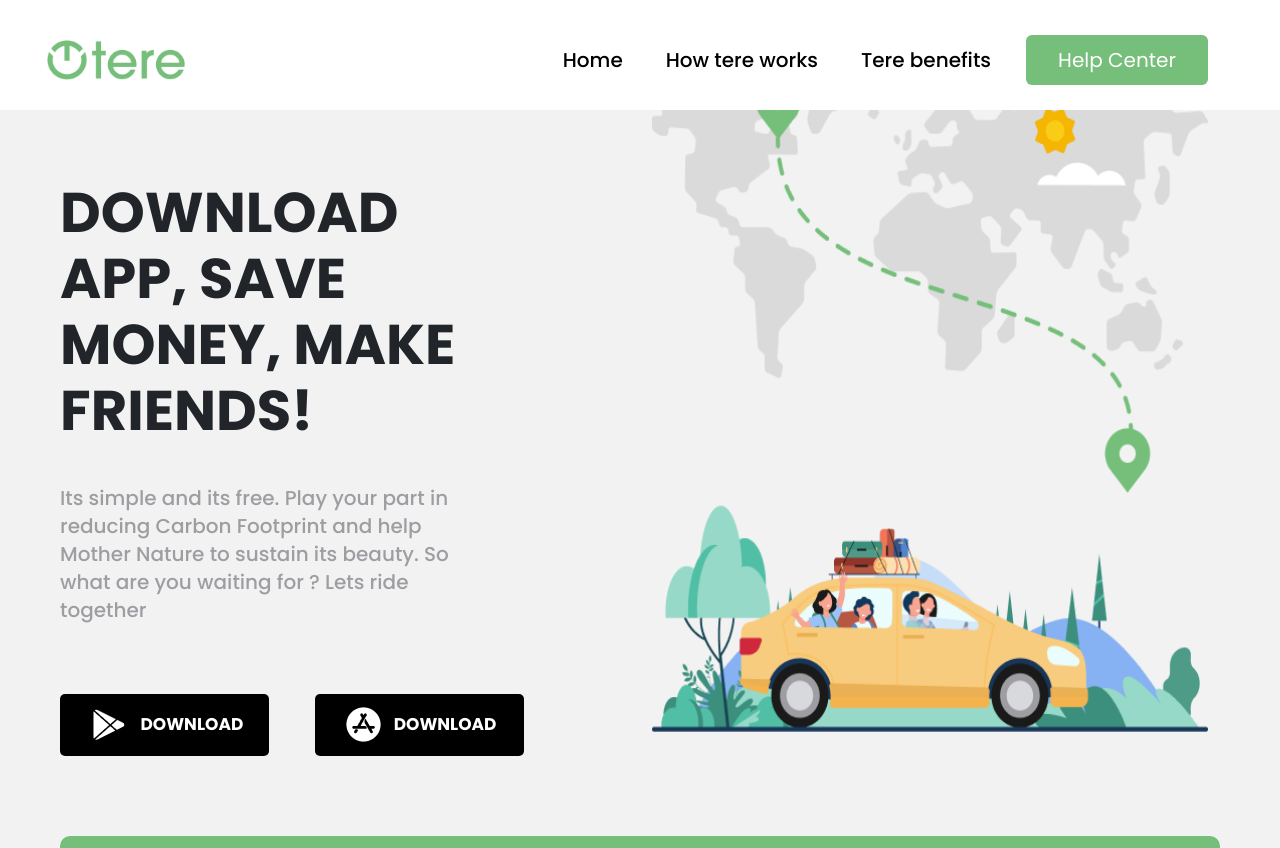
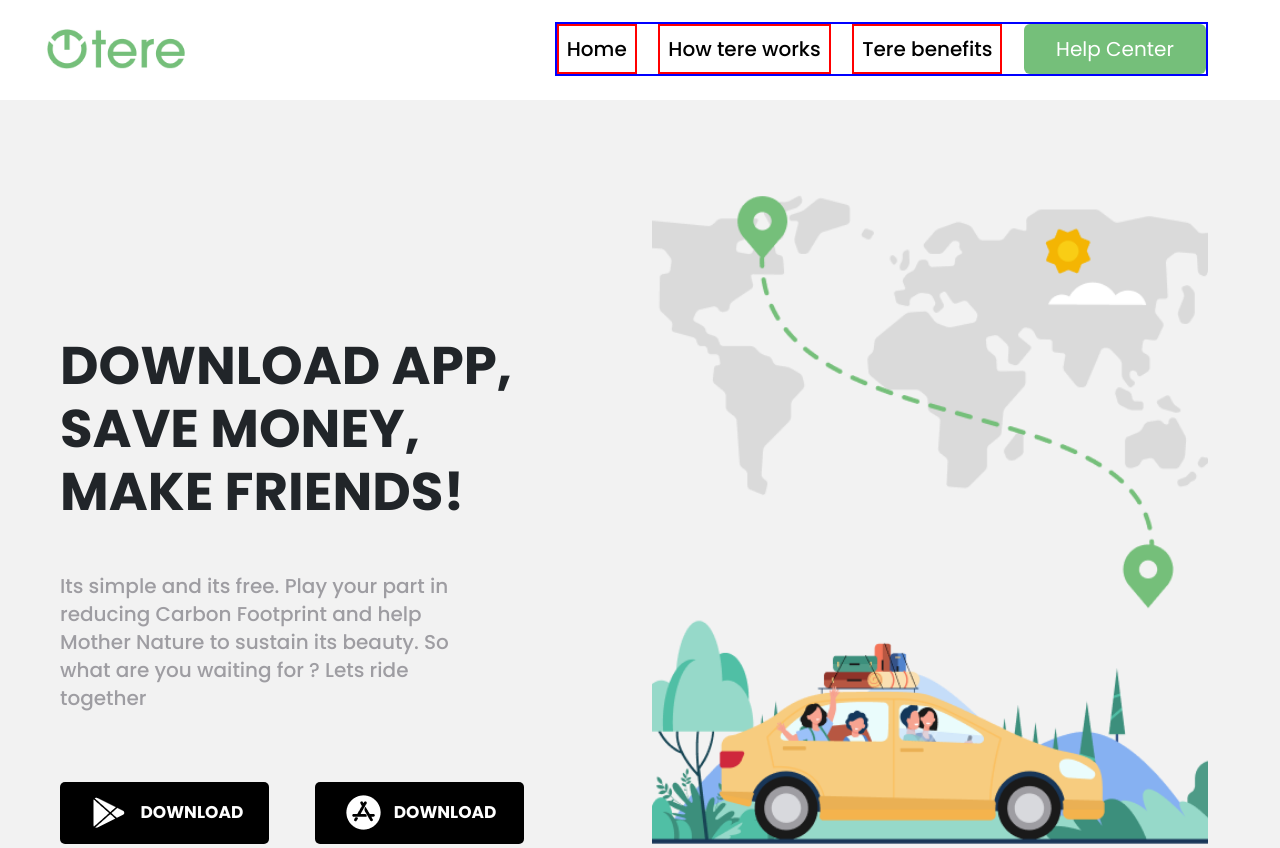
Before and after one commit to Hamidov2004/TERE-, a React (Create React App) app: page / in a window 1280 px wide. Shown: the top 848 px of the page. Built offline with nearby package versions, Linux system fonts and the light colour scheme; no server answers.

Commit message:
some changes in responsive

```diff
--- a/src/App.css
+++ b/src/App.css
@@ -10,6 +10,7 @@ body{
   font-family: "Poppins", sans-serif;
   font-weight: 500;
   font-style: normal;
+  position: relative;
 }
 .html{
   scroll-behavior: smooth;
@@ -20,7 +21,7 @@ body{
   background-color: white;
   display: flex;
   align-items: center;
-  padding: 35px 60px 25px 35px;
+  padding: 22px 60px 22px 35px;
 }
 .nav_img{
   width: 140px;
@@ -28,16 +29,20 @@ body{
 }
 .navbarUl{
   height: auto;
-  width: 65%;
+  width: 67%;
   display: flex;
   justify-content: space-between;
   align-items: center;
+  border: 2px solid blue;
 }
 .nav-link{
   font-size: 20px;
   color: black !important;
   transition: .2s ease-in-out;
+  word-wrap: normal;
+  border: 2px solid red;
 }
+
 .nav-link:hover{
   color:  #75BF7A !important
 }
@@ -54,13 +59,13 @@ body{
 }
 
 
-
 /* Footer container */
 
 .Footer_container{
   width: 100%;
   height: 520px;
   background-color: white;
+  position: relative;
 }
 .footer_box{
   display: flex;
@@ -68,7 +73,7 @@ body{
   justify-content: space-between;
   align-items: center;
   padding: 30px 60px;
-  /* border: 2px solid red; */
+  position: relative;
 }
 .footer_info_box{
   width: 15%;
@@ -114,7 +119,6 @@ body{
   color: white;
   border: none;
 }
-
 .Footer_reserved{
   display: flex;
   justify-content: center;
@@ -128,12 +132,15 @@ body{
 
 
 
+
 /* home page  */
 .Home_container{
   width: 100%;
   height: auto;
   background-color: rgb(242, 242, 242);
   padding: 50px 60px;
+  position: relative;
+  top: 100px;
 }
 
 .left_box{
--- a/src/Project2_component/Home.jsx
+++ b/src/Project2_component/Home.jsx
@@ -30,18 +30,18 @@ function Home() {
 
                         <form className="home_downloads">
                             <a className="h_download" href="#">
-                                <img src={playMarket} alt="" />
+                                <img src={playMarket} alt="rasm bor"/>
                                 DOWNLOAD
                             </a>
                             <a className="h_download" href="#">
-                                <img src={appStore} alt="" />
+                                <img src={appStore} alt="rasm bor" />
                                 DOWNLOAD
                             </a>
                         </form>
                     </div>
 
-                    <div className="d-none d-md-flex col-sm-12 col-lg-6 right_box my-4"   >
-                        <img src={mapImg} alt="" />
+                    <div className="d-none d-md-flex col-sm-12 col-lg-6 right_box" style={{marginTop:"45px"}} >
+                        <img src={mapImg} alt="rasm bor" />
                     </div>
 
                     <div className="Apply_box">
@@ -160,7 +160,7 @@ function Home() {
                         </div>
 
                         <div className="third_container_child third_container_child_seperate">
-                                <div className="third_child_left third_child_left_in2">
+                                <div className="third_child_left ">
                                     <div className="number_text">
                                         <span className="m-0" >02.</span>
                                         <h3>Earnings</h3>
--- a/src/Project2_component/Navbar.jsx
+++ b/src/Project2_component/Navbar.jsx
@@ -4,13 +4,13 @@ import Navbar_img from "../Images/Navbar_img.png"
 function Navbar() {
     return (
         <>
-            <nav class="navbar navbar-expand-lg navbar-light fixed-top">
+            <nav class="navbar navbar-expand-lg navbar-lighty fixed-top">
                 <div class="container-fluid">
                     <a class="navbar-brand" href="#">
                         <img className="nav_img" src={Navbar_img} alt="" />
                     </a>
                     <button class="navbar-toggler" type="button" data-bs-toggle="collapse" data-bs-target="#navbarSupportedContent" aria-controls="navbarSupportedContent" aria-expanded="false" aria-label="Toggle navigation">
-                    <span class="navbar-toggler-icon"></span>
+                        <span class="fa-solid fa-bars"></span>
                     </button>
 
                     <div class="collapse navbar-collapse" id="navbarSupportedContent">
--- a/src/Responsive.css
+++ b/src/Responsive.css
@@ -14,6 +14,8 @@
   .Footer_container{
     height: auto;
     background-color: rgb(242, 242, 242);
+    position: relative;
+    top: 100px;
   }
   .footer_box{
     display: flex;
@@ -56,7 +58,9 @@
 
   /* Home container */
   .Home_container{
-    padding: 50px 15px;
+    height: auto;
+    padding: 50px 15px 200px 15px;
+    position: relative;
   }
   .right_box img{
     width: 100%;
@@ -148,11 +152,11 @@
     padding: 0px 10px;
   }
   .third_container_child{
+    display: flex;
     flex-direction: column;
     height: auto;
     width: 100%;
     padding: 25px;
-    /* border: 2px solid red; */
   }
   .third_child_left{
     width: 100%;
@@ -160,33 +164,25 @@
   }
   .third_child_right{
     width: 100%;
-    height: auto;
+    height: 340px;
   }
   .number_text{
     justify-content: space-evenly;
-    font-size: 65px;
+    font-size: 60px;
   }
   .number_text h3{
     font-size: 24px;
     line-height: 30px;
   }
-    .third_child_right img{
-      width: 70%;
-      height: 227px;
-      margin: 25px 0px 15px 0px;
-    }
+
   .third_child_right p{
-      margin: 0px;
     color: #9E9DA2;
-      font-size: 19px;
-      line-height: 24.93px;
+    font-size: 18px;
+    line-height: 23.93px;
+    word-wrap: normal;
+    margin: 30px 0px 0px 0px;
   }
 
-  .third_container_child_seperate{
-    align-self: self-end;
-    display: flex;
-    flex-direction: column;
-  }
 }
 
 
@@ -244,7 +240,8 @@
 
   /* Home container */
   .Home_container{
-    padding: 50px 15px;
+    padding: 50px 15px 240px 15px;
+    position: relative;
   }
   .right_box img{
     width: 100%;
@@ -344,34 +341,23 @@
   }
   .third_child_right{
     width: 100%;
-    height: auto;
+    height: 360px;
   }
   .number_text{
     justify-content: space-evenly;
     font-size: 65px;
   }
   .number_text h3{
-    font-size: 24px;
+    font-size: 30px;
     line-height: 30px;
   }
-    .third_child_right img{
-      width: 45%;
-      height: 227px;
-      margin: 25px 0px 15px 0px;
-    }
+
   .third_child_right p{
-      margin: 0px;
+    margin: 30px 0px 0px 0px;
     color: #9E9DA2;
     font-size: 19px;
     line-height: 24.93px;
   }
-
-  .third_container_child_seperate{
-    align-self: self-end;
-    display: flex;
-    flex-direction: column;
-  }
-
 }
 
 
@@ -390,6 +376,8 @@
   .Footer_container{
     height: 520px;
     background-color: white;
+    position: relative;
+    top: 100px;
   }
   .footer_tere_logo{
     width: 120px;
@@ -462,7 +450,7 @@
     text-align: start;
   }
   .home_downloads{
-    width: 80%;
+    width: 90%;
   }
   .h_download{
     font-size: 15px;
@@ -576,6 +564,10 @@
   .third_child_left{
     width: 55%;
     height: auto;
+    display: flex;
+    flex-direction: column;
+    justify-content: center;
+    align-items: center;
   }
   .third_child_left p{
     width: 80%;
@@ -590,22 +582,26 @@
   .third_child_right{
     width: 45%;
     height: auto;
-    text-align: center;
+    display: flex;
+    justify-content: center;
+    align-items: center;
+
   }
   .number_text{
     display: flex;
     /* align-items: center; */
     justify-content: center;
-    font-size: 88px;
+    font-size: 70px;
   }
   .number_text h3{
-    font-size: 34px;
-    line-height: 40.5px;
+    font-size: 30px;
+    line-height: 35.5px;
   }
     .third_child_right img{
       width: auto;
       height: 75%;
       margin: 0px;
+      object-fit: contain;
     }
     .third_child_right p{
       margin: 0px;
@@ -642,8 +638,9 @@
   /* Footer container */
 
   .Footer_container{
-    height: 520px;
+    height: auto;
     background-color: white;
+    position: relative;
   }
   .footer_tere_logo{
     width: 131px;
@@ -703,16 +700,21 @@
   }
   .right_box img{
     width: 100%;
-    object-fit: initial;
+    height: auto;
+    object-fit: cover;
   }
   .left_box{
-    padding: 130px 0px 0px 0px;
+    padding: 185px 0px 0px 0px;
+    display: grid;
   }
+  /* .right_box{
+    border: 2px solid green;
+  } */
   .left_box h1{
     width: 80%;
-    font-size: 56px;
+    font-size: 53px;
     font-weight: bold;
-    line-height: 65.91px;
+    line-height: 62.91px;
     text-align: start;
   }
   .left_box p{
```
Lines whose indentation alone changed are shown as unchanged.
